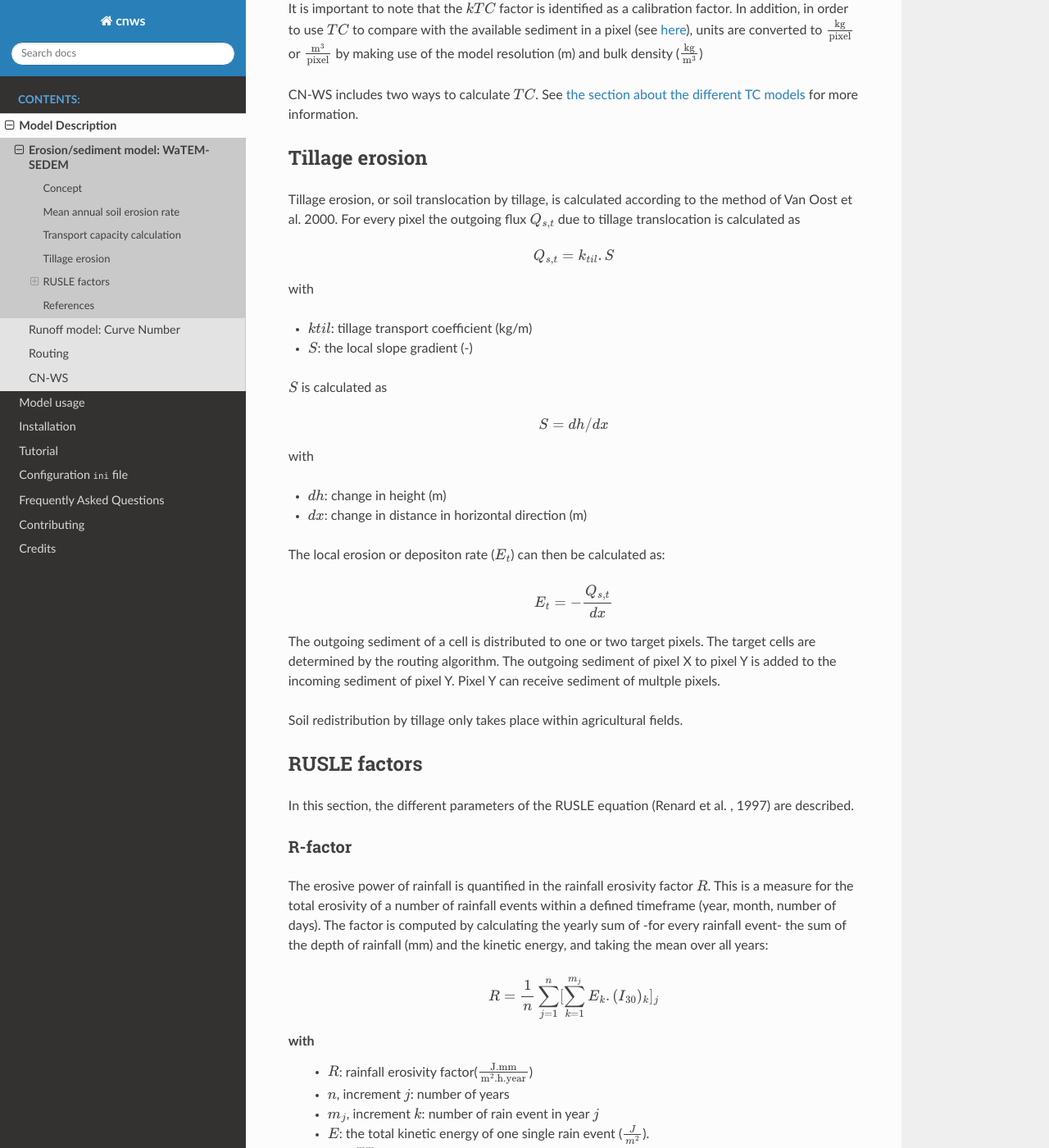
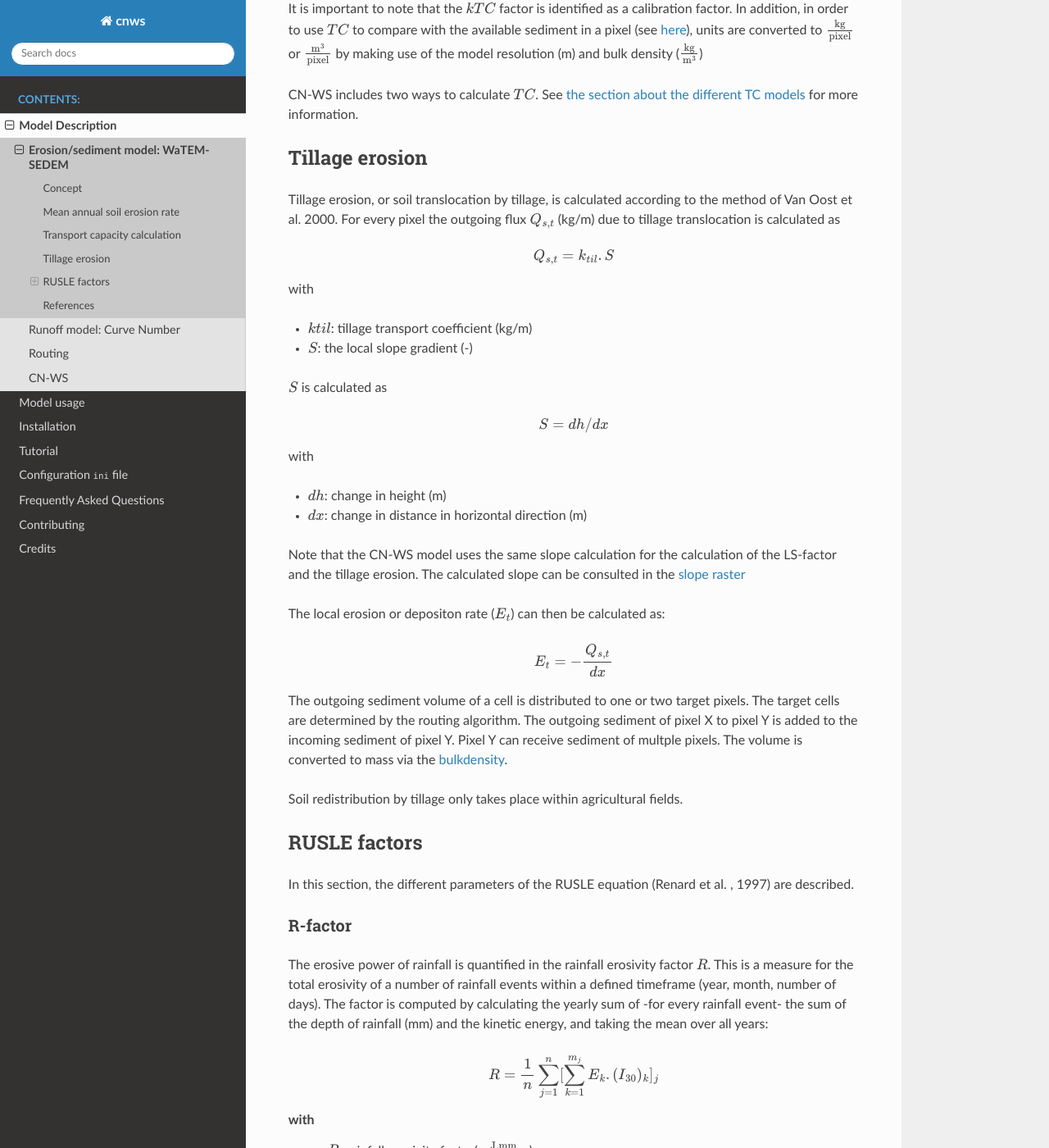
Before and after one commit to watem-sedem/watem-sedem, a Sphinx documentation site: the page built from docs/watem-sedem.rst, in a window 1280 px wide and 1400 px high, scrolled down 1678 px. Shown: the whole window at 82% size. Built offline with Sphinx 7.4.7 and the Read the Docs theme 2.0.0, drawn with Linux system fonts in a browser that asks for light colours.

Commit message:
Update docs according to reviewers comments

```diff
--- a/docs/input.rst
+++ b/docs/input.rst
@@ -419,6 +419,8 @@ Beta (float) is a calibration parameter of the CN-model. It determines the
 relation between runoff and antecedent rainfall. The parameter is only mandatory
 when :ref:`simple = 0 <simple>`
 
+.. _bulkdensity:
+
 bulk density
 ************
 
--- a/docs/watem-sedem.rst
+++ b/docs/watem-sedem.rst
@@ -101,7 +101,7 @@ Tillage erosion
 
 Tillage erosion, or soil translocation by tillage, is calculated according to
 the method of Van Oost et al. 2000. For every pixel the outgoing flux
-:math:`Q_{s,t}` due to tillage translocation is calculated as
+:math:`Q_{s,t}` (kg/m) due to tillage translocation is calculated as
 
 .. math::
     Q_{s,t} = k_{til}.S
@@ -121,15 +121,20 @@ with
 - :math:`dh`: change in height (m)
 - :math:`dx`: change in distance in horizontal direction (m)
 
+Note that the CN-WS model uses the same slope calculation for the calculation
+of the LS-factor and the tillage erosion. The calculated slope can be consulted
+in the :ref:`slope raster <slopemap>`
+
 The local erosion or depositon rate (:math:`E_t`) can then be calculated as:
 
 .. math::
     E_t = - \frac{Q_{s,t}}{dx}
 
-The outgoing sediment of a cell is distributed to one or two target pixels.
+The outgoing sediment volume of a cell is distributed to one or two target pixels.
 The target cells are determined by the routing algorithm. The outgoing
 sediment of pixel X to pixel Y is added to the incoming sediment of pixel Y.
-Pixel Y can receive sediment of multple pixels.
+Pixel Y can receive sediment of multple pixels. The volume is converted to mass
+via the :ref:`bulkdensity <bulkdensity>`.
 
 Soil redistribution by tillage only takes place within agricultural fields.
 
```
